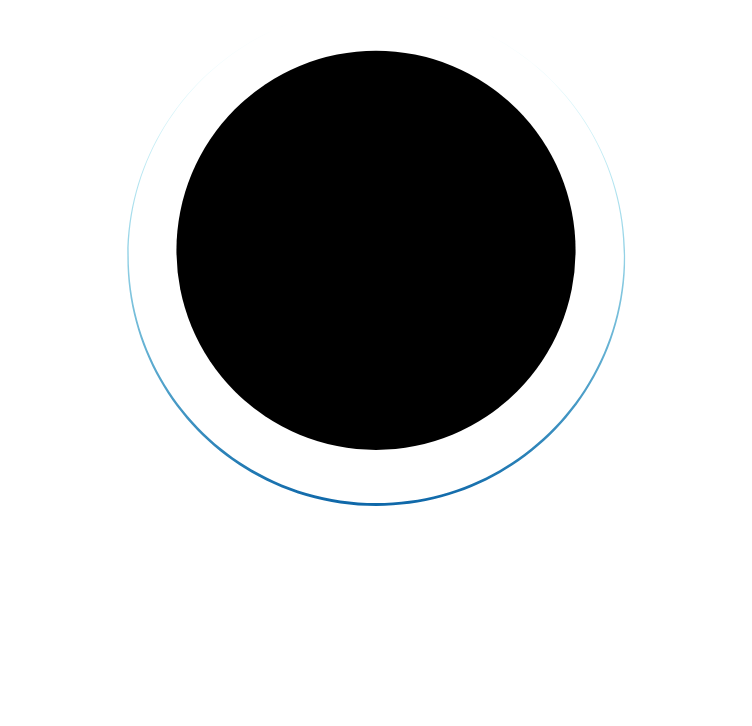
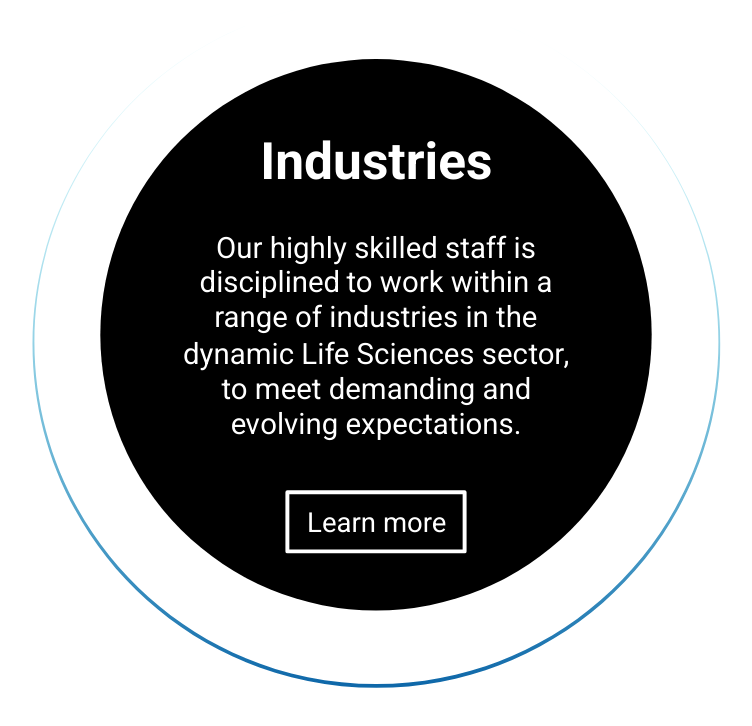
Before and after one commit to hewwik/test0, a plain HTML site: page index.html in a window 1280 px wide. Shown: the whole page, without its empty margins (264-1016 px from the left). Drawn offline with nearby package versions, Linux system fonts and the light colour scheme.

Commit message:
Update index.html

```diff
--- a/index.html
+++ b/index.html
@@ -1,3 +1,21 @@
+<!DOCTYPE html>
+<html lang="en" >
+<head>
+  <meta charset="UTF-8">
+  <title>Stars</title>
+  <script src="https://cdnjs.cloudflare.com/ajax/libs/jquery/3.2.1/jquery.min.js" type="text/javascript"></script>
+
+<link rel="stylesheet" href="https://cdnjs.cloudflare.com/ajax/libs/normalize/5.0.0/normalize.min.css">
+<link rel="stylesheet" href="style.css">
+<script src="https://cdnjs.cloudflare.com/ajax/libs/gsap/1.20.2/TweenMax.min.js"></script>
+
+</head>
+<body>
+<!-- partial:index.partial.html -->
+<link href='https://fonts.googleapis.com/css?family=Roboto:300,400,700' rel='stylesheet' type='text/css'>
+
+
+
 <div class="container">
   <svg id="circle-nav-services" width="100%" height="100%" viewBox="0 0 650 550">
     <defs>
```
